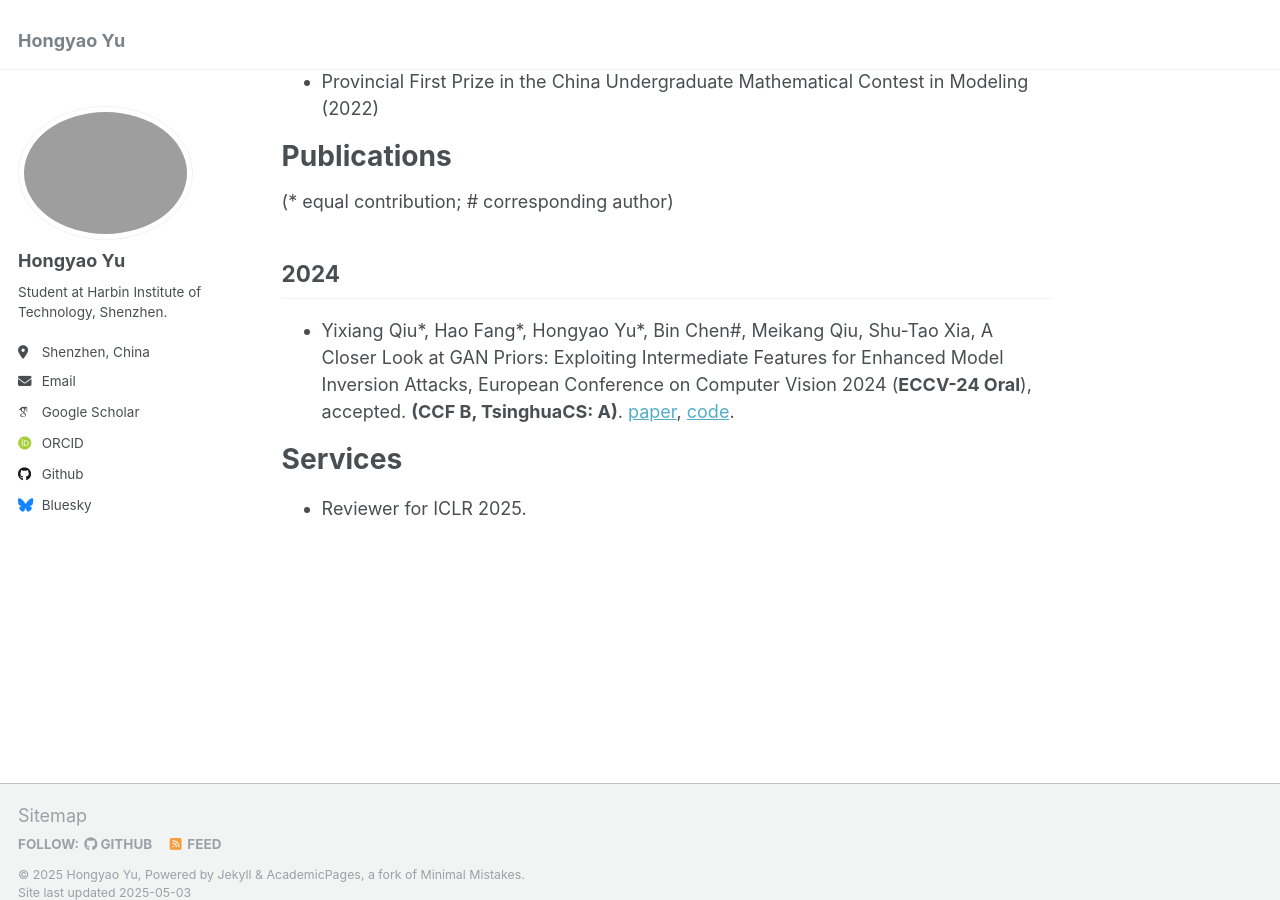
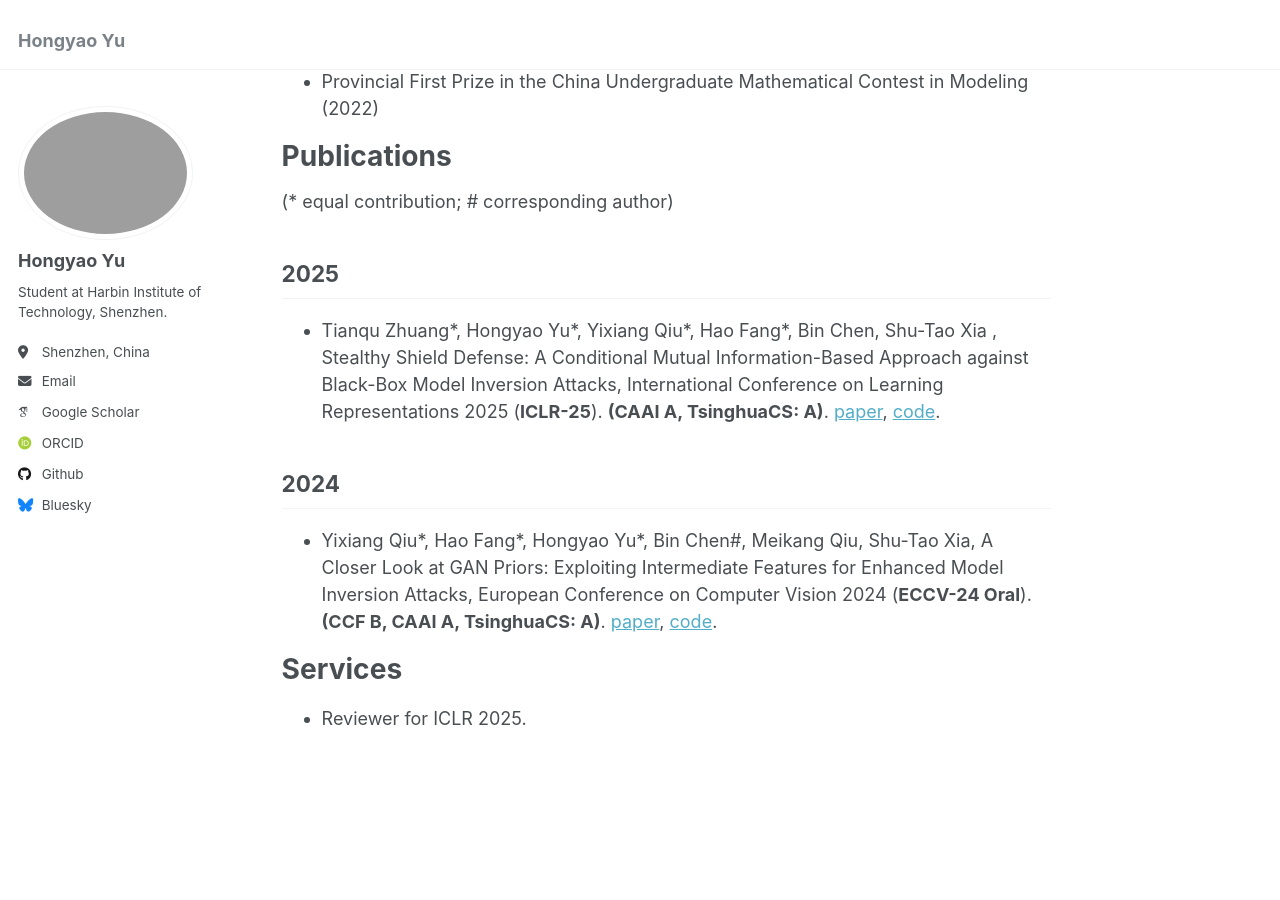
Before and after one commit to Chrisqcwx/Chrisqcwx.github.io, a Jekyll site: the page built from _pages/about.md, in a window 1280 px wide and 900 px high, scrolled down 750 px. Built offline with Jekyll 4.4.1, drawn with Linux system fonts in a browser that asks for light colours; some web fonts are replaced.

Commit message:
add iclr

```diff
--- a/_pages/about.md
+++ b/_pages/about.md
@@ -30,9 +30,13 @@ Hongyao Yu is an undergraduate student at the Department of Computer Science and
 
 (\* equal contribution; # corresponding author)
 
+## 2025
+
++ Tianqu Zhuang\*, Hongyao Yu\*, Yixiang Qiu\*, Hao Fang\*, Bin Chen, Shu-Tao Xia , Stealthy Shield Defense: A Conditional Mutual Information-Based Approach against Black-Box Model Inversion Attacks, International Conference on Learning Representations 2025 (**ICLR-25**). **(CAAI A, TsinghuaCS: A)**. [paper](https://openreview.net/forum?id=p0DjhjPXl3), [code](https://github.com/ZhuangQu/Stealthy-Shield-Defense).
+
 ## 2024
 
-+ Yixiang Qiu\*, Hao Fang\*, Hongyao Yu\*, Bin Chen#, Meikang Qiu, Shu-Tao Xia, A Closer Look at GAN Priors: Exploiting Intermediate Features for Enhanced Model Inversion Attacks, European Conference on Computer Vision 2024 (**ECCV-24 Oral**), accepted. **(CCF B, TsinghuaCS: A)**. [paper](https://arxiv.org/abs/2407.13863), [code](https://github.com/ffhibnese/Model-Inversion-Attack-ToolBox).
++ Yixiang Qiu\*, Hao Fang\*, Hongyao Yu\*, Bin Chen#, Meikang Qiu, Shu-Tao Xia, A Closer Look at GAN Priors: Exploiting Intermediate Features for Enhanced Model Inversion Attacks, European Conference on Computer Vision 2024 (**ECCV-24 Oral**). **(CCF B, CAAI A, TsinghuaCS: A)**. [paper](https://www.ecva.net/papers/eccv_2024/papers_ECCV/papers/04642.pdf), [code](https://github.com/ffhibnese/Model-Inversion-Attack-ToolBox).
 
 # Services
 
```
